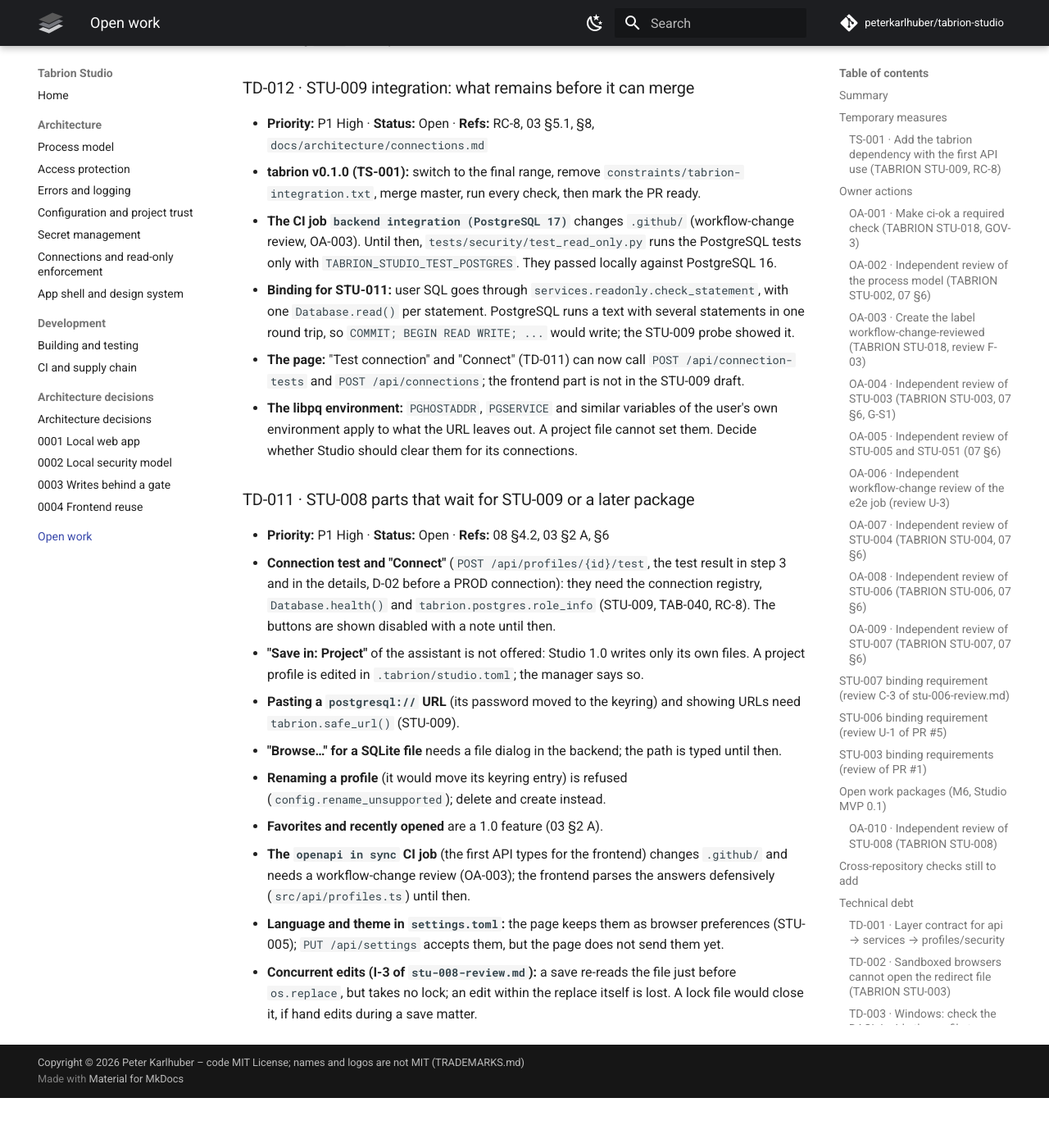
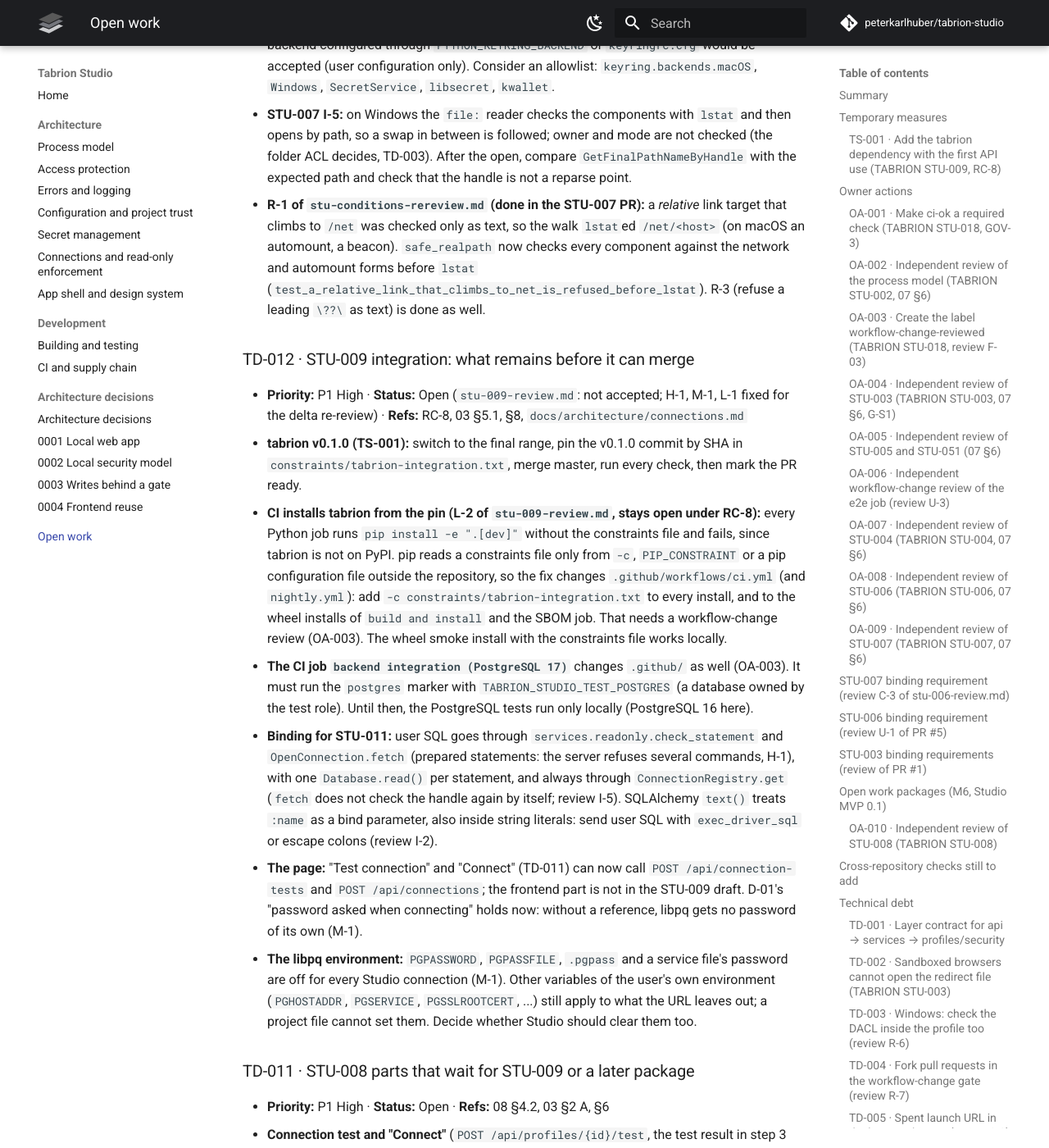
Before and after one commit to peterkarlhuber/tabrion-studio, an MkDocs documentation site: the page built from docs/TODO.md, in a window 1280 px wide and 1400 px high, scrolled down 19598 px. Shown: the whole window at 82% size. Built offline with MkDocs 1.6.1 and Material for MkDocs 9.7.7, drawn with Linux system fonts in a browser that asks for light colours; comment, search, counter and statistics services are not loaded; before the commit the page ends 20937 px from its top, so only the background shows below that; some of the changed text lies outside the part shown.

Commit message:
Fix the STU-009 review: server-enforced single statements, no libpq password fallback
stu-009-review.md (not accepted):
- H-1: every PostgreSQL connection uses prepare_threshold=0, so each
  statement is a prepared statement and the server refuses several
  commands (42601), whatever the text split thinks. The review's
  standard_conforming_strings escape no longer writes (regression test
  with its exact text). check_statement also refuses
  SET standard_conforming_strings, SET backslash_quote and set_config(.
- M-1: without a password, libpq gets the empty password and a passfile
  that cannot exist, so PGPASSWORD, .pgpass and service-file passwords
  never go to a host a profile names (test with PGPASSWORD and a
  wildcard PGPASSFILE).
- L-1: the password is resolved from the entry the URL was built from
  (Configuration.resolve_entry_secret).
- Info items: tests for the environment re-check (R8) and the redaction
  registration (R9); a connection test shares the limit (I-4); docs on
  sslmode None (I-1), text() colons (I-2) and going through get (I-5).
- Dependency rule after the ADR 0009 amendment (no PyPI): a full-SHA
  tabrion pin is allowed in constraints/requirements files; pyproject
  keeps the final range with no direct reference; TODO TS-001 and TD-012
  (CI install needs .github/, L-2 stays).

Co-Authored-By: Claude Opus 5.5 <noreply@anthropic.com>
Claude-Session: https://claude.ai/code/session_011tY7TC7Nu5VGro3DJGJcv8

```diff
--- a/docs/TODO.md
+++ b/docs/TODO.md
@@ -16,7 +16,7 @@
 
 | Item | Priority | Status |
 |---|---|---|
-| TS-001 add the tabrion dependency with STU-009 | P1 | Integration branch only (STU-009 draft PR, tabrion 546d254 pinned); master blocked until tabrion v0.1.0 |
+| TS-001 add the tabrion dependency with STU-009 | P1 | Integration branch only (STU-009 draft PR, tabrion 546d254 pinned by SHA); master gets the final range plus the v0.1.0 commit SHA pin (no PyPI) |
 | OA-001 make `ci-ok` a required check; check the ci-ok run link before every merge | P0 | Open (owner) |
 | OA-002 independent review of the process model | P1 | Accepted (re-review at 988bc9d) |
 | OA-003 create the label `workflow-change-reviewed` | P1 | Open (owner) |
@@ -58,21 +58,29 @@ soon; **P3** minor gap or debt. Statuses: `Open`, `In progress` (PR linked), `Bl
 
 - **Priority:** P1 High · **Status:** Integration branch only (STU-009 draft PR; master blocked until tabrion v0.1.0,
   TABRION TAB-040) · **Refs:** RC-8, E-VER, 05 §3.2
-- **What:** nothing in Studio uses the Tabrion API yet, so `pyproject.toml` has no tabrion dependency (no git pin, no
-  pre-release specifier on master, RC-8; enforced by `tests/security/test_dependencies.py`).
-- **Next step:** add `tabrion[postgres,sqlalchemy,migrations]>=0.1,<0.2` with the first WP that uses the Tabrion API
-  (STU-009), after tabrion v0.1.0.
-- **Also with STU-009 (binding, L-1 of `stu-008-review.md`):** every parameter Studio passes to the driver (later
-  `sslrootcert`, `require_auth`, options) must be in `schema.TARGET_FIELDS`, the secret fingerprint, and a
-  connection is built from `Profile` only, never from unknown keys.
+- **What:** on master nothing in Studio uses the Tabrion API yet, so `pyproject.toml` has no tabrion dependency.
+- **Rule (RC-8, amended by ADR 0009 in tabrion PR #20: tabrion is not published on PyPI, it is used through Git SHA
+  pins):** `project.dependencies` carries only the final range, with no git or URL reference and no pre-release
+  specifier. The commit is pinned by its **full SHA** in a constraints file
+  (`tabrion @ git+https://github.com/peterkarlhuber/tabrion@<40 hex>`; no branch, tag or short SHA). Both are
+  enforced by `tests/security/test_dependencies.py` on the STU-009 branch (`test_pyproject_follows_rc8`,
+  `test_pin_files_pin_only_full_commits`).
+- **Next step:** with tabrion v0.1.0, `tabrion[postgres,sqlalchemy]>=0.1,<0.2` in `pyproject.toml` and the v0.1.0
+  commit in `constraints/tabrion-integration.txt` (STU-009).
+- **Also with STU-009 (binding, L-1 of `stu-008-review.md`):** every parameter Studio passes to the driver from a
+  profile (later `sslrootcert`, `require_auth`, options) must be in `schema.TARGET_FIELDS`, the secret fingerprint,
+  and a connection is built from `Profile` only, never from unknown keys. Options that are the same constant for
+  every connection (`services.connections.driver_options`: `prepare_threshold=0`, `passfile`) are not targets.
 - **STU-009 integration branch (`claude/project-thread-rdo6g3-stu009`, draft, never merged before v0.1.0):**
   `pyproject.toml` declares `tabrion[postgres,sqlalchemy]>=0.1.0a1,<0.2`, and
   `constraints/tabrion-integration.txt` pins tabrion master `546d254a27df9f6b539d57c307ad3022d0ee3a4a`
   (0.1.0a2.dev0). The a1 commit `a463422` has only `tabrion.errors`, `sql` and `config`; STU-009 needs
   `Database`, `Profile`, `Database.read()` and `health()` (layer B, TAB-018), which arrived later.
-  `tests/security/test_dependencies.py::test_pyproject_follows_rc8` fails on that branch on purpose. With v0.1.0:
-  final range `>=0.1,<0.2`, the constraints file removed, a merge of master, then the PR is ready for review.
-  Done there: URLs only through `tabrion.safe_url()`, passwords only through `resolve_secret` when connecting,
+  `tests/security/test_dependencies.py::test_pyproject_follows_rc8` fails on that branch on purpose (pre-release
+  range). With v0.1.0: final range `>=0.1,<0.2`, the constraints file pinning the v0.1.0 commit by SHA, a merge of
+  master, then the PR is ready for review.
+  Done there: URLs only through `tabrion.safe_url()`; passwords only through the configuration's secrets when
+  connecting (`Configuration.resolve_entry_secret`, the same entry as the URL: L-1 of `stu-009-review.md`);
   project SQLite files only through `database_file`, every driver parameter in the fingerprint, `DB_KINDS` from
   `tabrion.errors.Kind`, `db.<kind>` problems from `classify`, `DbErrorRedactionFilter` in the log handlers
   (`docs/architecture/connections.md`).
@@ -516,20 +524,31 @@ and the server-side write flag (STU-ADR-0003) leave room for it.
 
 ### TD-012 · STU-009 integration: what remains before it can merge
 
-- **Priority:** P1 High · **Status:** Open · **Refs:** RC-8, 03 §5.1, §8, `docs/architecture/connections.md`
-- **tabrion v0.1.0 (TS-001):** switch to the final range, remove `constraints/tabrion-integration.txt`, merge
-  master, run every check, then mark the PR ready.
-- **The CI job `backend integration (PostgreSQL 17)`** changes `.github/` (workflow-change review, OA-003). Until
-  then, `tests/security/test_read_only.py` runs the PostgreSQL tests only with `TABRION_STUDIO_TEST_POSTGRES`. They
-  passed locally against PostgreSQL 16.
-- **Binding for STU-011:** user SQL goes through `services.readonly.check_statement`, with one `Database.read()` per
-  statement. PostgreSQL runs a text with several statements in one round trip, so `COMMIT; BEGIN READ WRITE; ...`
-  would write; the STU-009 probe showed it.
+- **Priority:** P1 High · **Status:** Open (`stu-009-review.md`: not accepted; H-1, M-1, L-1 fixed for the delta
+  re-review) · **Refs:** RC-8, 03 §5.1, §8, `docs/architecture/connections.md`
+- **tabrion v0.1.0 (TS-001):** switch to the final range, pin the v0.1.0 commit by SHA in
+  `constraints/tabrion-integration.txt`, merge master, run every check, then mark the PR ready.
+- **CI installs tabrion from the pin (L-2 of `stu-009-review.md`, stays open under RC-8):** every Python job runs
+  `pip install -e ".[dev]"` without the constraints file and fails, since tabrion is not on PyPI. pip reads a
+  constraints file only from `-c`, `PIP_CONSTRAINT` or a pip configuration file outside the repository, so the fix
+  changes `.github/workflows/ci.yml` (and `nightly.yml`): add `-c constraints/tabrion-integration.txt` to every
+  install, and to the wheel installs of `build and install` and the SBOM job. That needs a workflow-change review
+  (OA-003). The wheel smoke install with the constraints file works locally.
+- **The CI job `backend integration (PostgreSQL 17)`** changes `.github/` as well (OA-003). It must run the
+  `postgres` marker with `TABRION_STUDIO_TEST_POSTGRES` (a database owned by the test role). Until then, the
+  PostgreSQL tests run only locally (PostgreSQL 16 here).
+- **Binding for STU-011:** user SQL goes through `services.readonly.check_statement` and `OpenConnection.fetch`
+  (prepared statements: the server refuses several commands, H-1), with one `Database.read()` per statement, and
+  always through `ConnectionRegistry.get` (`fetch` does not check the handle again by itself; review I-5). SQLAlchemy
+  `text()` treats `:name` as a bind parameter, also inside string literals: send user SQL with `exec_driver_sql` or
+  escape colons (review I-2).
 - **The page:** "Test connection" and "Connect" (TD-011) can now call `POST /api/connection-tests` and
-  `POST /api/connections`; the frontend part is not in the STU-009 draft.
-- **The libpq environment:** `PGHOSTADDR`, `PGSERVICE` and similar variables of the user's own environment apply to
-  what the URL leaves out. A project file cannot set them. Decide whether Studio should clear them for its
-  connections.
+  `POST /api/connections`; the frontend part is not in the STU-009 draft. D-01's "password asked when connecting"
+  holds now: without a reference, libpq gets no password of its own (M-1).
+- **The libpq environment:** `PGPASSWORD`, `PGPASSFILE`, `.pgpass` and a service file's password are off for every
+  Studio connection (M-1). Other variables of the user's own environment (`PGHOSTADDR`, `PGSERVICE`,
+  `PGSSLROOTCERT`, ...) still apply to what the URL leaves out; a project file cannot set them. Decide whether
+  Studio should clear them too.
 
 ### TD-011 · STU-008 parts that wait for STU-009 or a later package
 
--- a/pyproject.toml
+++ b/pyproject.toml
@@ -28,8 +28,9 @@ classifiers = [
 dependencies = [
     # INTEGRATION BRANCH ONLY (STU-009, RC-8): a pre-release range, with the commit pinned in
     # constraints/tabrion-integration.txt. This branch must not merge to master before tabrion v0.1.0; then this
-    # becomes "tabrion[postgres,sqlalchemy]>=0.1,<0.2" and the constraints file goes (docs/TODO.md TS-001).
-    # tests/security/test_dependencies.py fails on purpose until then.
+    # becomes "tabrion[postgres,sqlalchemy]>=0.1,<0.2" and the constraints file pins the v0.1.0 commit by its full
+    # SHA (no PyPI publication, ADR 0009 amendment; docs/TODO.md TS-001).
+    # tests/security/test_dependencies.py::test_pyproject_follows_rc8 fails on purpose until then.
     "tabrion[postgres,sqlalchemy]>=0.1.0a1,<0.2",
     "psycopg[binary]>=3.2,<4",
     "fastapi>=0.115,<1",
```
Also changed, not shown: CHANGELOG.md (+9 -0 lines), docs/architecture/connections.md (+26 -12 lines), 6 other files.
